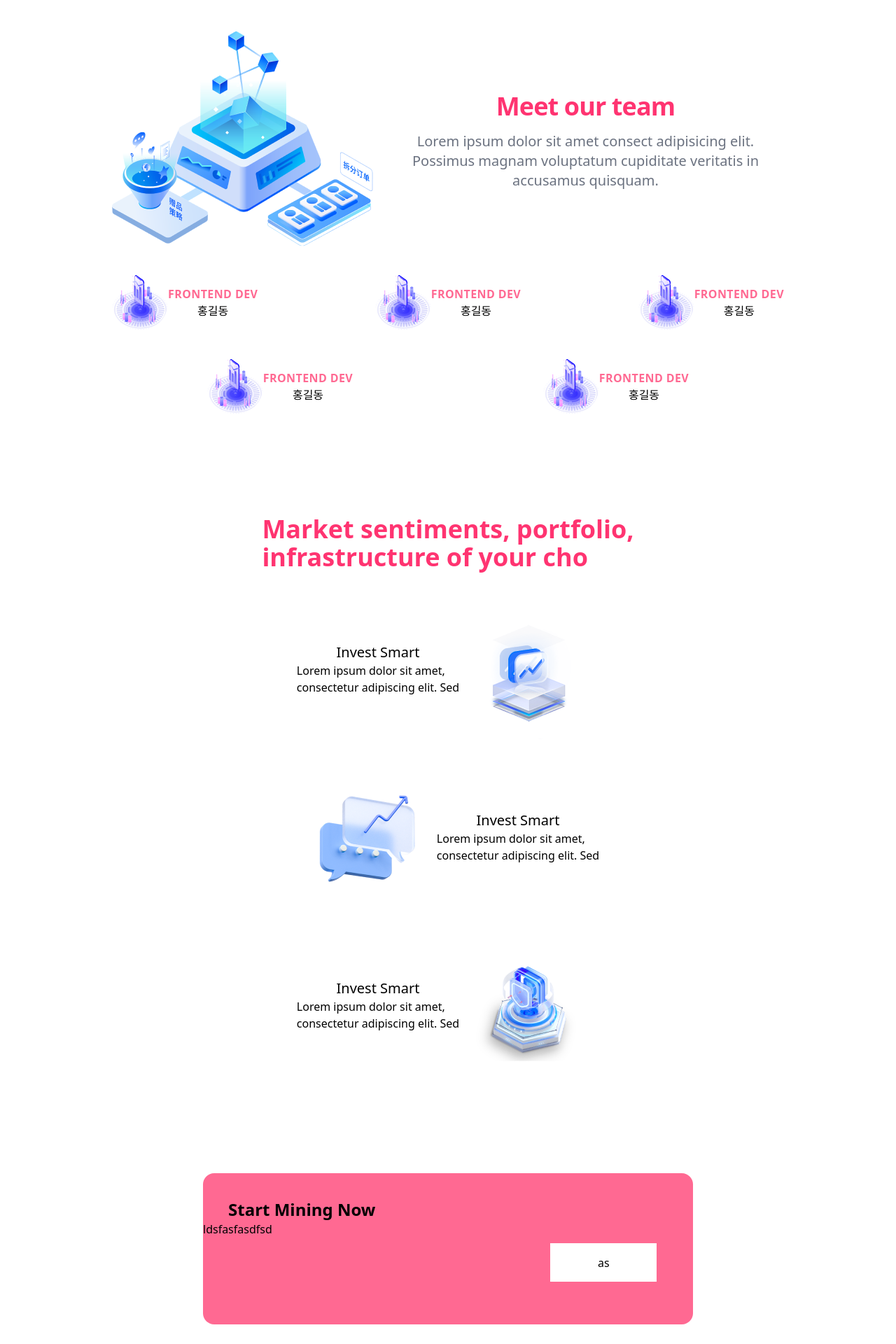
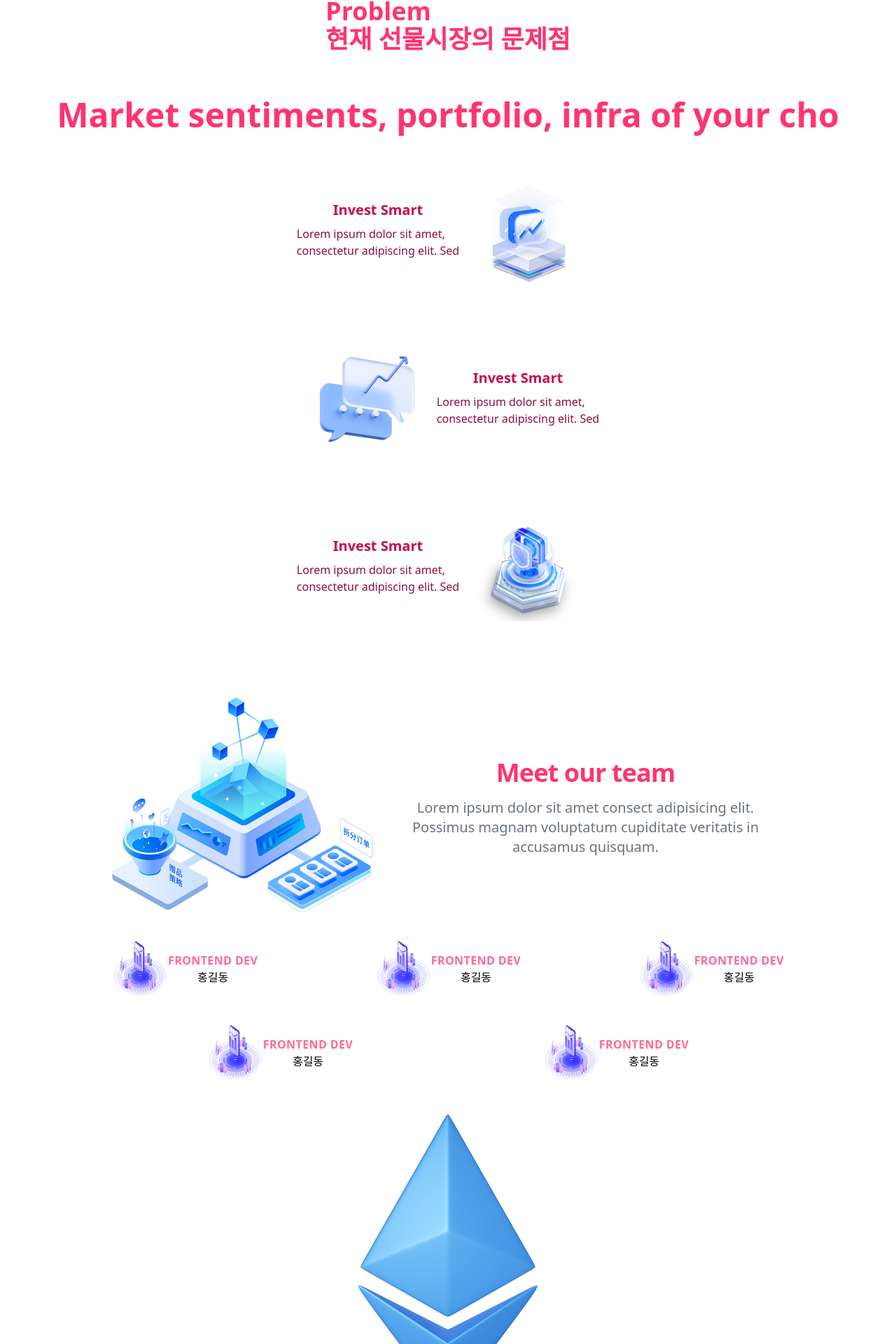
Before and after one commit to ETHGlobal-Tokyo-ValleyDance/defutures-frontend, a React (Vite) app: page / in a window 1280 px wide. Shown: the part 819-2739 px from the top of the page at 70% size. Built offline with nearby package versions, Linux system fonts and the light colour scheme.

Commit message:
Update index.tsx

```diff
--- a/src/pages/home/index.tsx
+++ b/src/pages/home/index.tsx
@@ -34,6 +34,74 @@ const Home = () => {
       </div>
 
       <div>
+        <h1 className="text-primary-500 text-3xl leading-9 font-extrabold sm:text-4xl sm:leading-10">
+          Problem
+        </h1>
+        <h1 className="text-primary-500 text-xl leading-9 font-extrabold sm:text-4xl sm:leading-10">
+          현재 선물시장의 문제점
+        </h1>
+      </div>
+
+      <div className="flex w-full mt-6  items-center justify-center flex-col">
+        <div className="text-primary-500 flex mt-10 items-center justify-center text-5xl font-bold mb-10">
+          Market sentiments, portfolio, infra of your cho
+        </div>
+
+        <div className="flex flex-row items-center mb-10">
+          <div>
+            <div className="flex flex-col items-center justify-center">
+              <h1 className="text-xl mb-2 text-primary-700 font-bold">
+                Invest Smart
+              </h1>
+              <p className="text-primary-900">
+                Lorem ipsum dolor sit amet, <br />
+                consectetur adipiscing elit. Sed
+              </p>
+            </div>
+          </div>
+
+          <div>
+            <img src={home3} />
+          </div>
+        </div>
+
+        <div className="flex flex-row items-center mb-10">
+          <div>
+            <img src={home4} />
+          </div>
+          <div>
+            <div className="flex flex-col items-center justify-center">
+              <h1 className="text-xl mb-2 text-primary-700 font-bold">
+                Invest Smart
+              </h1>
+              <p className="text-primary-900">
+                Lorem ipsum dolor sit amet, <br />
+                consectetur adipiscing elit. Sed
+              </p>
+            </div>
+          </div>
+        </div>
+
+        <div className="flex flex-row items-center mb-10">
+          <div>
+            <div className="flex flex-col items-center justify-center">
+              <h1 className="text-xl mb-2 text-primary-700 font-bold">
+                Invest Smart
+              </h1>
+              <p className="text-primary-900">
+                Lorem ipsum dolor sit amet, <br />
+                consectetur adipiscing elit. Sed
+              </p>
+            </div>
+          </div>
+
+          <div>
+            <img src={home5} />
+          </div>
+        </div>
+      </div>
+
+      <div>
         <div className="max-w-screen-lg mx-auto py-12 px-4 sm:px-6 lg:px-8">
           <div className="lg:text-center">
             <div className="flex">
@@ -60,73 +128,6 @@ const Home = () => {
           </div>
         </div>
       </div>
-      <div className="flex w-full mt-10  items-center justify-center flex-col">
-        <div className="text-primary-500 flex mt-14 items-center justify-center text-4xl font-bold mb-10">
-          Market sentiments, portfolio,
-          <br /> infrastructure of your cho
-        </div>
-
-        <div className="flex flex-row items-center mb-10">
-          <div>
-            <div className="flex flex-col items-center justify-center">
-              <h1 className="text-xl">Invest Smart</h1>
-              <p>
-                Lorem ipsum dolor sit amet, <br />
-                consectetur adipiscing elit. Sed
-              </p>
-            </div>
-          </div>
-
-          <div>
-            <img src={home3} />
-          </div>
-        </div>
-
-        <div className="flex flex-row items-center mb-10">
-          <div>
-            <img src={home4} />
-          </div>
-          <div>
-            <div className="flex flex-col items-center justify-center">
-              <h1 className="text-xl">Invest Smart</h1>
-              <p>
-                Lorem ipsum dolor sit amet, <br />
-                consectetur adipiscing elit. Sed
-              </p>
-            </div>
-          </div>
-        </div>
-
-        <div className="flex flex-row items-center mb-10">
-          <div>
-            <div className="flex flex-col items-center justify-center">
-              <h1 className="text-xl">Invest Smart</h1>
-              <p>
-                Lorem ipsum dolor sit amet, <br />
-                consectetur adipiscing elit. Sed
-              </p>
-            </div>
-          </div>
-
-          <div>
-            <img src={home5} />
-          </div>
-        </div>
-
-        <div className="flex flex-row mt-[100px] mb-[100px] w-[700px] h-[216px] bg-primary-400  rounded-2xl">
-          <div>
-            <h1 className="mt-[36px] ml-[36px] text-2xl font-bold ">
-              Start Mining Now
-            </h1>
-            <p> ldsfasfasdfsd</p>
-          </div>
-          <div>
-            <button className="mt-[100px] ml-[250px] w-[152px] h-[55px] bg-[#ffffff]">
-              as
-            </button>
-          </div>
-        </div>
-      </div>
 
       <div>
         <img src={ether} />
```
